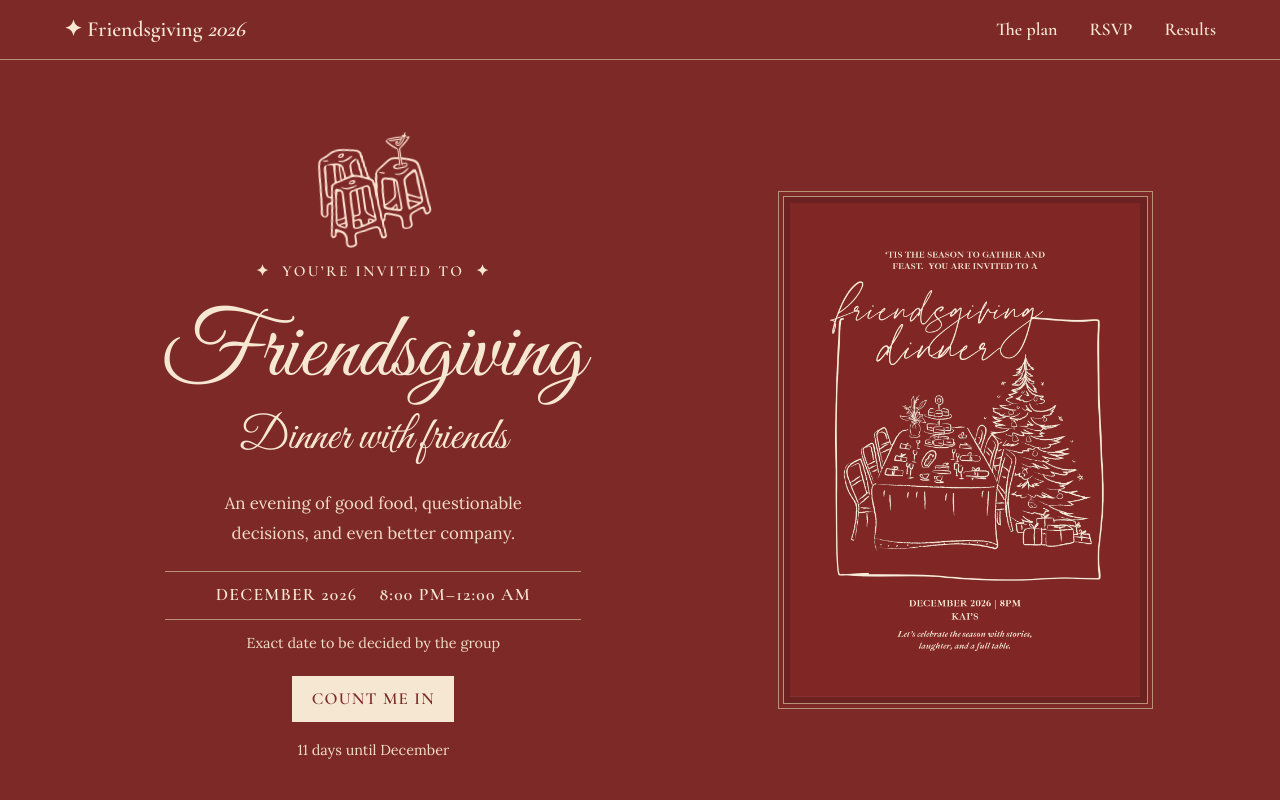
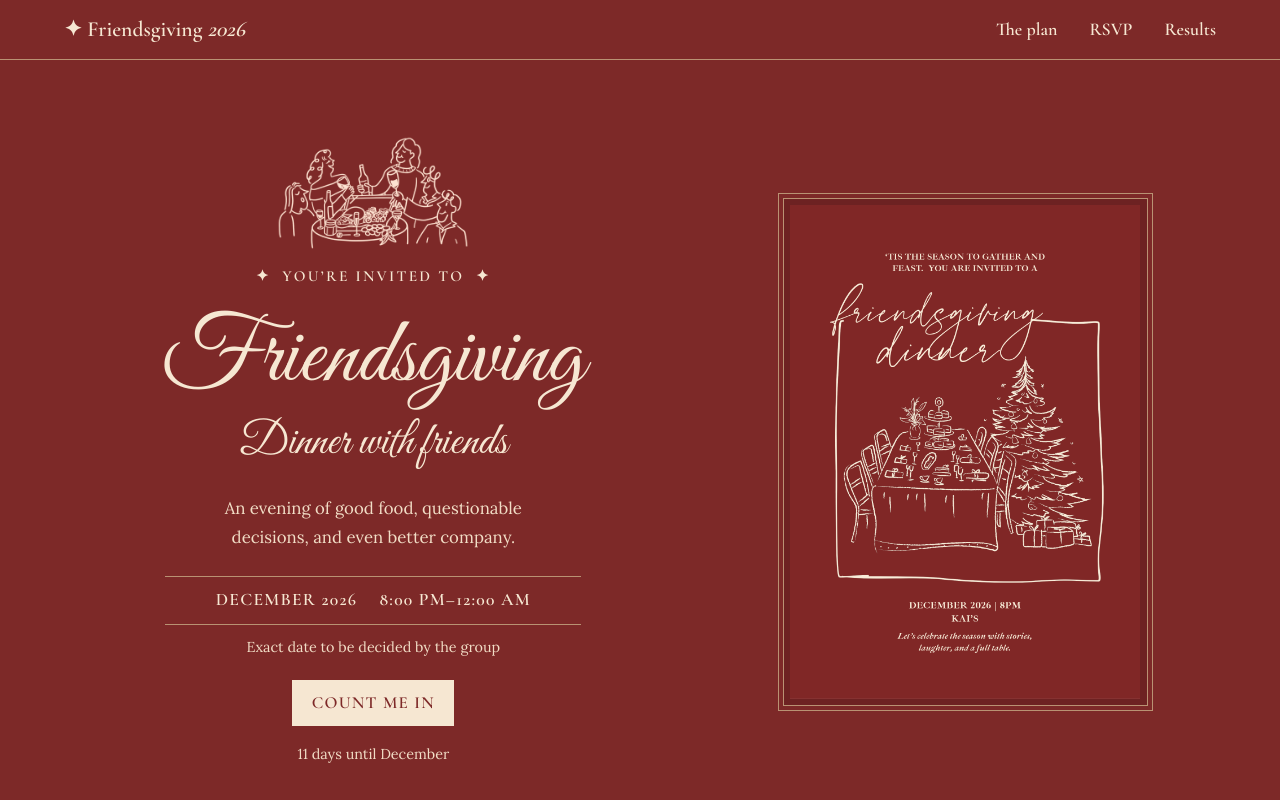
Before and after one commit to ochavekarylleb/friendsgiving-2026, a React (Vite) app: page / in a window 1280 px wide. Shown: the top 800 px of the page. Built offline with nearby package versions, Linux system fonts and the light colour scheme; no server answers; the database is empty.

Commit message:
Swap invitation and footer sticker placements

```diff
--- a/src/main.tsx
+++ b/src/main.tsx
@@ -58,7 +58,7 @@ function App() {
     <main>
       <section id="invitation" className="hero">
         <div className="hero-copy">
-          <Sticker name="stools" placement="sticker-hero"/>
+          <Sticker name="friends" placement="sticker-hero"/>
           <p className="eyebrow"><span aria-hidden="true">✦</span> You’re invited to <span aria-hidden="true">✦</span></p>
           <h1>Friendsgiving</h1>
           <p className="hero-subtitle">Dinner with friends</p>
@@ -83,7 +83,7 @@ function App() {
       <Planner onSave={onSave} rows={rows} status={status}/>
       <Results rows={rows} status={status}/>
     </main>
-    <footer><Sticker name="friends" placement="sticker-footer"/><span aria-hidden="true">✦</span><p>A gathering of people who should probably not be left unsupervised.</p><small>FRIENDSGIVING DINNER | ONE TABLE. ENDLESS FOOD. TOO MANY PERSONALITIES.</small></footer>
+    <footer><Sticker name="stools" placement="sticker-footer"/><span aria-hidden="true">✦</span><p>A gathering of people who should probably not be left unsupervised.</p><small>FRIENDSGIVING DINNER | ONE TABLE. ENDLESS FOOD. TOO MANY PERSONALITIES.</small></footer>
   </>
 }
 
--- a/src/style.css
+++ b/src/style.css
@@ -158,7 +158,7 @@ footer small{font:600 .97rem/1.35 var(--heading);text-transform:uppercase;letter
   filter: brightness(0) saturate(100%) invert(89%) sepia(22%) saturate(310%) hue-rotate(328deg);
 }
 
-.sticker-hero { --sticker-width: clamp(4.5rem,9vw,7rem); transform: rotate(-8deg); }
+.sticker-hero { --sticker-width: clamp(8rem,16vw,12rem); }
 .sticker-plan { --sticker-width: clamp(7rem,15vw,12rem); }
 .sticker-menu { --sticker-width: 3.75rem; float: right; margin: 0 0 .35rem .4rem; transform: rotate(8deg); }
 .sticker-closing { --sticker-width: clamp(5rem,11vw,8rem); margin: 0 auto .75rem; transform: rotate(-7deg); }
@@ -166,7 +166,7 @@ footer small{font:600 .97rem/1.35 var(--heading);text-transform:uppercase;letter
 .sticker-drink-step { --sticker-width: 4.25rem; margin-left: auto; transform: rotate(-8deg); }
 .sticker-results { --sticker-width: clamp(4rem,8vw,6rem); transform: rotate(-8deg); }
 .sticker-contributions { --sticker-width: 5.25rem; float: right; margin-left: .75rem; }
-.sticker-footer { --sticker-width: clamp(8rem,17vw,13rem); }
+.sticker-footer { --sticker-width: clamp(4.5rem,9vw,7rem); transform: rotate(-8deg); }
 .contribution-panel { display: flow-root; }
 
 @media (min-width: 1150px) {
```
